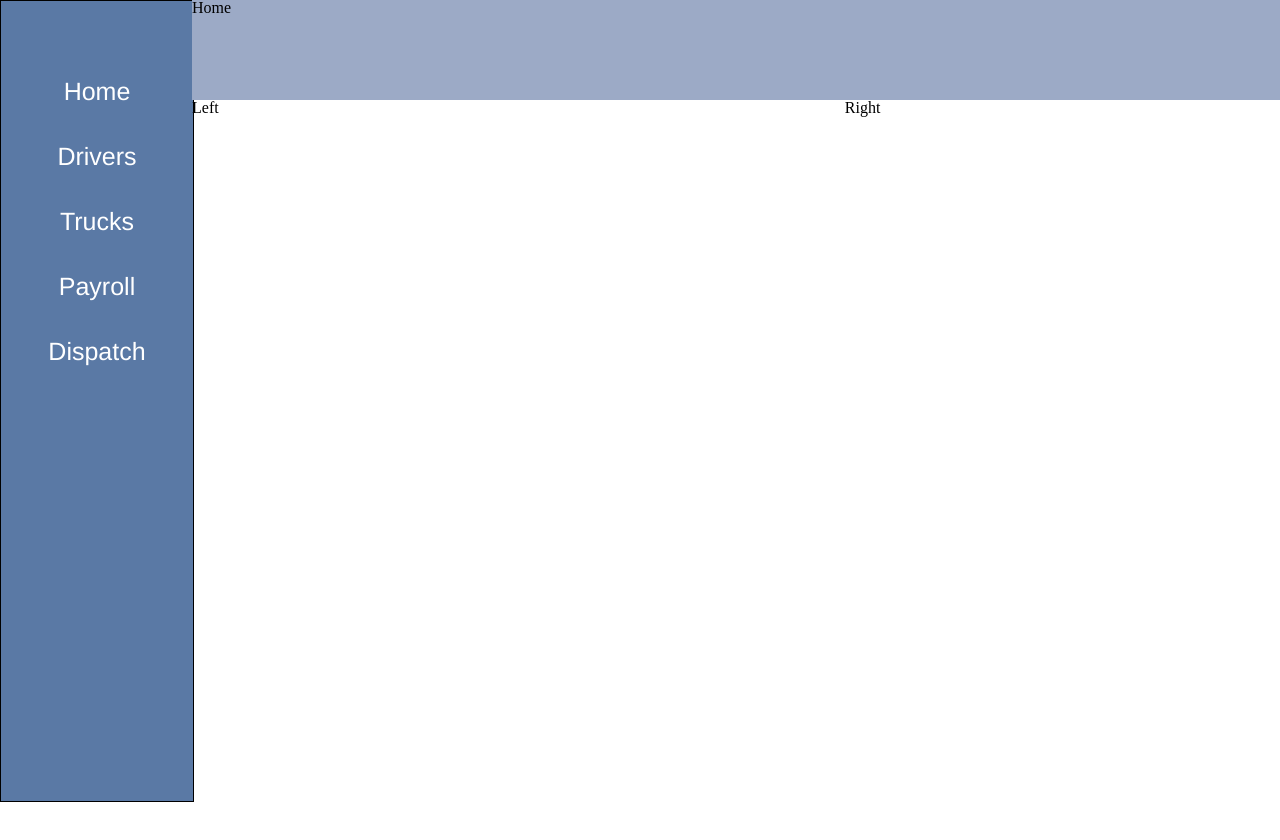
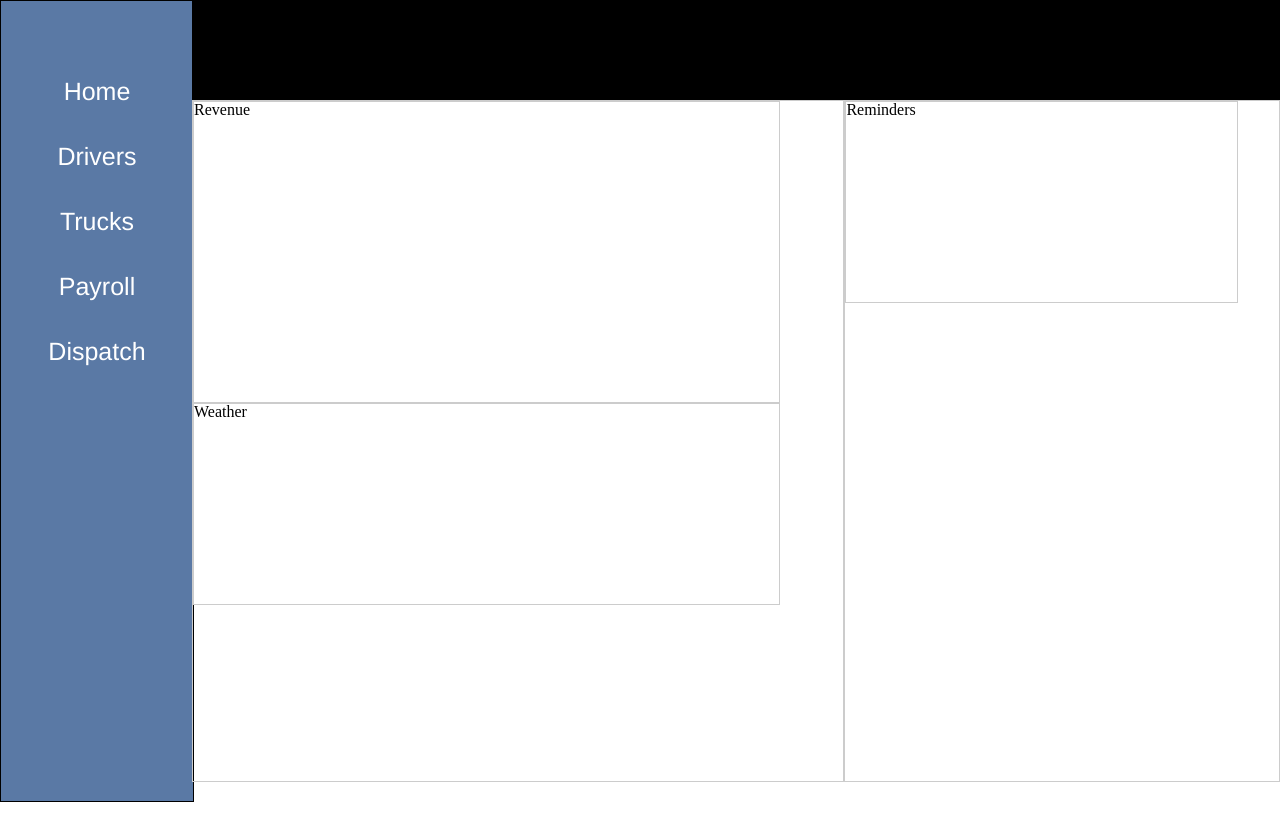
Before and after one commit to rgmemory/trucks, a React (Create React App) app: page /#/home in a window 1280 px wide. Shown: the top 840 px of the page. After the commit the page ends 802 px from the top, so only its background shows below. Built offline with nearby package versions, Linux system fonts and the light colour scheme.

Commit message:
worked on some css

```diff
--- a/src/App.css
+++ b/src/App.css
@@ -5,14 +5,20 @@
   width: 100%;
 }
 
+#app-header{
+  background-color: black;
+  height: 100px;
+  width: 100%;
+}
+
 #app-left{
-  /* border: solid black 1px; */
-  height: 100%;
+  /* border: solid #ccc 1px; */
+  height: 100vh;
   width: 15%;
 }
 
 #app-right{
-  /* border: solid green 1px; */
-  height: 100%;
+  /* border: solid #ccc 1px; */
+  height: 100vh;
   width: 85%;
 }
--- a/src/App.js
+++ b/src/App.js
@@ -22,6 +22,7 @@ class App extends Component {
         null}
 
         <div id="app-right">
+          <div id="app-header">HEADER</div>
           {Routes}
         </div>
       </div>
--- a/src/components/Home/Home.js
+++ b/src/components/Home/Home.js
@@ -10,13 +10,27 @@ export default class Home extends Component{
         return(
             <div id="home">
 
-                <div id="home-header">
+                {/* <div id="home-header">
                     Home
-                </div>
+                </div> */}
 
                 <div id="home-body">
-                    <div id="home-left">Left</div>
-                    <div id="home-right">Right</div>
+                    <div id="home-left">
+                        <div id="revenue">
+                            Revenue
+                        </div>
+
+                        <div id="weather">
+                            Weather
+                        </div>
+                    </div>
+
+
+                    <div id="home-right">
+                        <div id="reminders">
+                            Reminders
+                        </div>
+                    </div>
                 </div>
 
             </div>
--- a/src/components/Home/home.css
+++ b/src/components/Home/home.css
@@ -1,33 +1,51 @@
 #home{
-    /* border: solid black 1px; */
-    height: 100vh;
+    /* border: solid red 1px; */
+    height: 85%;
     width: 100%;
 }
 
-#home-header{
-    /* border: solid black 1px; */
-    height: 100px;
+/* #home-header{
+    border: solid black 1px;
+    height: 300px;
     width: 100%;
     box-sizing: border-box;
     background-color: #9CAAC6;
-}
+} */
 
 #home-body{
     /* border: solid blue 1px; */
     display: flex;
-    height: 100vh;
+    height: 100%;
     width: 100%;
 
 }
 
 #home-left{
-    /* border: solid red 1px; */
+    border: solid #ccc 1px;
     height: 100%;
     width: 60%;
 }
 
+#revenue{
+    border: solid #ccc 1px;
+    height: 300px;
+    width: 90%;
+}
+
+#weather{
+    border: solid #ccc 1px;
+    height: 200px;
+    width: 90%;
+}
+
 #home-right{
-    /* border: solid green 1px; */
+    border: solid #ccc 1px;
     height: 100%;
     width: 40%;
 }
+
+#reminders{
+    border: solid #ccc 1px;
+    height: 200px;
+    width: 90%;
+}
```
Also changed, not shown: 1 other file (tests, documents, lock files or other folders).
